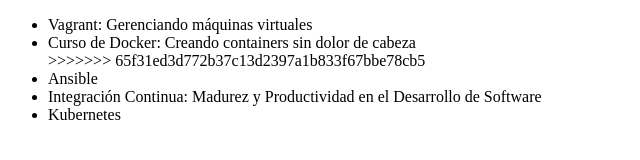
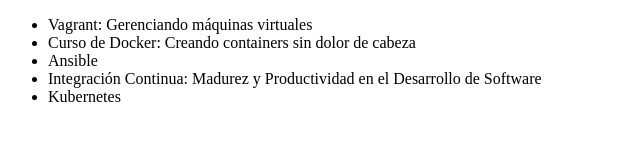
Before and after one commit to SoyFrancisco/alura-git, a plain HTML site: page index.html in a window 1280 px wide. Shown: the whole page, without its empty margins (0-640 px from the left). Drawn offline with Linux system fonts and the light colour scheme.

Commit message:
otra vez arreglao

```diff
--- a/index.html
+++ b/index.html
@@ -8,7 +8,6 @@
         <ul>
             <li>Vagrant: Gerenciando máquinas virtuales</li>
             <li>Curso de Docker: Creando containers sin dolor de cabeza</li>
->>>>>>> 65f31ed3d772b37c13d2397a1b833f67bbe78cb5
             <li>Ansible</li>
             <li>Integración Continua: Madurez y Productividad en el Desarrollo de Software</li>
             <li>Kubernetes</li>
```
